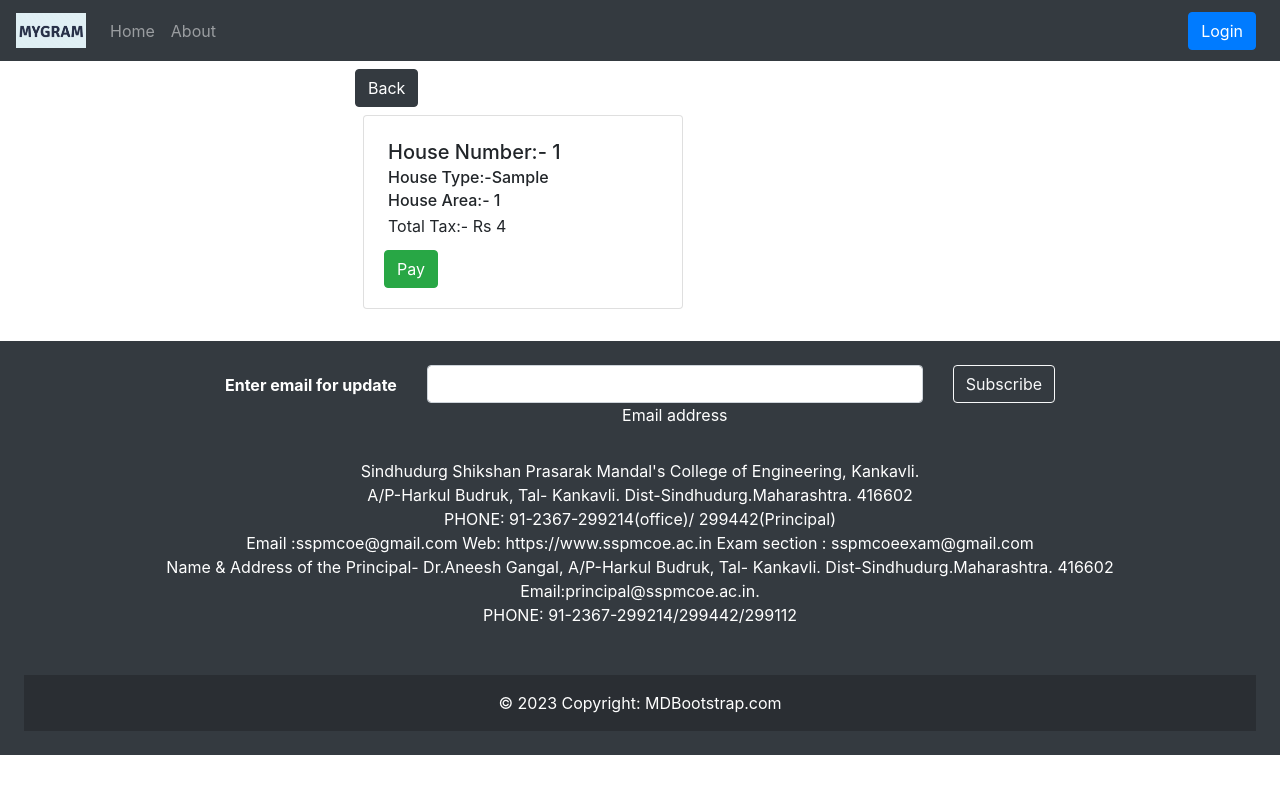
After one commit to MiniProComp/myGram, a Django app: page /viewhousetax/1/ in a window 1280 px wide. The commit adds this page. Run offline with Django 4.2, Linux system fonts and the light colour scheme; tables that the repository leaves empty hold one stand-in row (values such as "Sample post"); some libraries are stand-ins or nearby versions.

Commit message:
House tax details

```diff
--- a/mygram/gramapp/admin.py
+++ b/mygram/gramapp/admin.py
@@ -1,12 +1,13 @@
 from django.contrib import admin
-from .models import Grampanchayat, Gramadmin, Child, FamilyHead,Familymembers, Authority, WaterTax, WaterConnection, Houses
+from .models import Grampanchayat, Gramadmin, BirthDetail, FamilyHead,Familymembers, Authority, WaterTax, WaterConnection, Houses, Housetax
 # Register your models here.
 admin.site.register(Grampanchayat)
 admin.site.register(Gramadmin)
-admin.site.register(Child)
+admin.site.register(BirthDetail)
 admin.site.register(FamilyHead)
 admin.site.register(Familymembers)
 admin.site.register(Authority)
 admin.site.register(WaterTax)
 admin.site.register(WaterConnection)
 admin.site.register(Houses)
+admin.site.register(Housetax)
--- a/mygram/gramapp/urls.py
+++ b/mygram/gramapp/urls.py
@@ -27,6 +27,11 @@ urlpatterns = [
     path('waterConnectioninfo/', views.waterConnectioninfo, name='waterConnectioninfo'),
     path('addWatertax/', views.addWatertax, name='addWatertax'),
 
+    path('addHousetax/', views.addHousetax, name='addHousetax'),
+    path('addHouse/', views.addHouse, name='addHouse'),
+    path('houseDetails/', views.houseDetails, name='houseDetails'),
+    path('viewhousetax/<int:pk>/', views.viewHouseTax, name='viewhousetax'),
+
     path('viewFamily/', views.viewFamily, name='viewFamily'),
     path('viewFamilyDetails/<int:pk>/', views.viewFamilyDetails, name='viewFamilyDetails'),
 
--- a/mygram/gramapp/views.py
+++ b/mygram/gramapp/views.py
@@ -2,7 +2,7 @@ import smtplib
 from django.shortcuts import render, redirect, HttpResponse
 from django.contrib.auth import authenticate, login, logout
 from django.contrib import messages
-from .models import Grampanchayat, Gramadmin, Child, FamilyHead, Familymembers, WaterTax
+from .models import Grampanchayat, Gramadmin, BirthDetail, FamilyHead, Familymembers, WaterTax, Housetax, Houses
 from django.db.models import Max
 # from .forms import
 from django.contrib.auth.models import User
@@ -151,7 +151,7 @@ def addgramadmin(request, pk):
                                                                         " ""Don't share this with anyone \n"\
                                                                         "Your username is: " + gramadminusername +\
                                                                         "\nPassword is:" + gramadminpass +" \nURL:"
-            subject = eachGram.grampanchayat + 'Grampanchayat Admin username and password '
+            subject = eachGram.gramname + 'Grampanchayat Admin username and password '
             sender = 'myGram'
             receiver = gramadminemail
             sendmail(subject, sender, receiver, content)
@@ -186,7 +186,7 @@ def deletegramadmin(request, pk):
 
 
 def addBirthDetails(request):
-    childid = 1001 if Child.objects.count() == 0 else Child.objects.aggregate(max=Max('childid'))["max"] + 1
+    childid = 1001 if BirthDetail.objects.count() == 0 else BirthDetail.objects.aggregate(max=Max('childid'))["max"] + 1
     if request.method == "POST" and request.FILES['birthproof']:
         childname = request.POST['childname']
         gender = request.POST['gender']
@@ -199,7 +199,7 @@ def addBirthDetails(request):
         fss = FileSystemStorage('media/birthproof/')
 
 
-        ins = Child.objects.create(childid=childid, childname=childname, gender=gender, birthdate=birthdate,
+        ins = BirthDetail.objects.create(childid=childid, childname=childname, gender=gender, birthdate=birthdate,
                                    fathername=fathername, mothername=mothername, birthplace=birthplace, registeredon=registeredon,
                                    birthproof=birthproof)
         ins.save()
@@ -357,52 +357,61 @@ def addWatertax(request):
         print("no")
     return render(request, 'gramapp/addWatertax.html')
 
-# def addHouse(request):
-#     houseid = 200001 if House.objects.count() == 0 else House.objects.aggregate(max=Max('houseid'))["max"] + 1
-#     current_user = request.user
-#     gramadmin = Gramadmin.objects.get(user=current_user)
-#     admingram = gramadmin.grampanchayat
-#     gram = Grampanchayat.objects.get(gramname=admingram)
-#     familyheads = FamilyHead.objects.all().filter(grampanchayat=gram)
-#
-#     if request.method == "POST":
-#         houseno = request.POST['houseno']
-#         region = request.POST['region']
-#         subregion = request.POST['subregion']
-#         housetype = request.POST['housetype']
-#         housearea = request.POST['housearea']
-#         familyheadid = request.POST['ownername']
-#         ownername = FamilyHead.objects.get(familyheadid=familyheadid)
-#         ins = House.objects.create(houseno=houseno, gram=gram, houseid=houseid, region=region, subregion=subregion,
-#                                            housetype=housetype, housearea=housearea,
-#                                            ownername=ownername)
-#         ins.save()
-#         messages.success(request, '''House Successfully added...''')
-#         return redirect('home1')
-#     else:
-#         context = {'familyheads': familyheads}
-#     return render(request, 'gramapp/addHouse.html', context)
-#
-#
-# def addHousetax(request):
-#     housetypeid = 201 if Housetax.objects.count() == 0 else Housetax.objects.aggregate(max=Max('housetypeid'))["max"] + 1
-#     if request.method == "POST":
-#         housetype = request.POST['housetype']
-#         hosetaxrate = request.POST['hosetaxrate']
-#
-#         ins = Housetax.objects.create(housetypeid=housetypeid, housetype=housetype, hosetaxrate=hosetaxrate)
-#         ins.save()
-#         messages.success(request, '''House Tax Details Successfully added...''')
-#         return redirect('home1')
-#     else:
-#         print("no")
-#     return render(request, 'gramapp/addHousetax.html')
-#
-# def houseDetails(request):
-#     current_user = request.user
-#     familyhead = FamilyHead.objects.get(user=current_user)
-#     houses = House.objects.all().filter(ownername=familyhead)
-#
-#     context = {'houses': houses}
-#
-#     return render(request, 'gramapp/houseDetails.html',context)
+def addHouse(request):
+    houseid = 200001 if Houses.objects.count() == 0 else Houses.objects.aggregate(max=Max('houseid'))["max"] + 1
+    current_user = request.user
+    gramadmin = Gramadmin.objects.get(user=current_user)
+    admingram = gramadmin.grampanchayat
+    gram = Grampanchayat.objects.get(gramname=admingram)
+    familyheads = FamilyHead.objects.all().filter(grampanchayat=gram)
+
+    if request.method == "POST":
+        houseno = request.POST['houseno']
+        region = request.POST['region']
+        subregion = request.POST['subregion']
+        housetype = request.POST['housetype']
+        housearea = request.POST['housearea']
+        familyheadid = request.POST['ownername']
+        ownername = FamilyHead.objects.get(familyheadid=familyheadid)
+        ins = Houses.objects.create(houseno=houseno, gram=gram, houseid=houseid, region=region, subregion=subregion,
+                                           housetype=housetype, housearea=housearea,
+                                           ownername=ownername)
+        ins.save()
+        messages.success(request, '''House Successfully added...''')
+        return redirect('home1')
+    else:
+        context = {'familyheads': familyheads}
+    return render(request, 'gramapp/addHouse.html', context)
+
+
+def addHousetax(request):
+    housetypeid = 201 if Housetax.objects.count() == 0 else Housetax.objects.aggregate(max=Max('housetypeid'))["max"] + 1
+    if request.method == "POST":
+        housetype = request.POST['housetype']
+        hosetaxrate = request.POST['hosetaxrate']
+
+        ins = Housetax.objects.create(housetypeid=housetypeid, housetype=housetype, hosetaxrate=hosetaxrate)
+        ins.save()
+        messages.success(request, '''House Tax Details Successfully added...''')
+        return redirect('home1')
+    else:
+        print("no")
+    return render(request, 'gramapp/addHousetax.html')
+
+
+def houseDetails(request):
+    current_user = request.user
+    familyhead = FamilyHead.objects.get(user=current_user)
+    houses = Houses.objects.all().filter(ownername=familyhead)
+    context = {'houses': houses}
+
+    return render(request, 'gramapp/viewHouseDetails.html', context)
+
+def viewHouseTax(request, pk):
+    house = Houses.objects.get(houseid=pk)
+    housetype = house.housetype
+    housetax = Housetax.objects.get(housetype=housetype)
+    total_housetax = house.housearea * housetax.hosetaxrate
+    context = {'house': house, 'housetax': housetax, 'total_housetax': total_housetax}
+
+    return render(request, 'gramapp/viewHouseTax.html', context)
--- a/mygram/templates/gramapp/addHouse.html
+++ b/mygram/templates/gramapp/addHouse.html
@@ -37,8 +37,10 @@
     </div>
     <div class="form-group">
         <label for="housetype" class="form-label">House Type:</label>
-        <input type="text" class="form-control" id="housetype" name="housetype" autocomplete="off" required>
-    </div>
+            <select name="housetype" id="housetype" >
+                <option value="rcc">RCC</option>
+                <option value="loadbearing">Load Bearing</option>
+            </select >    </div>
     <div class="form-group">
         <label for="housearea" class="form-label">House area in sq.ft:</label>
         <input type="text" class="form-control" id="housearea" name="housearea" autocomplete="off" required>
--- a/mygram/templates/gramapp/base1.html
+++ b/mygram/templates/gramapp/base1.html
@@ -65,7 +65,7 @@
                     </a>
                     <div class="dropdown-menu" aria-labelledby="navbarDropdownMenuLink">
                         <a class="dropdown-item" href="{% url 'addBirthDetails' %}">Add Birth Details</a>
-                        <a class="dropdown-item" href="">Add House</a>
+                        <a class="dropdown-item" href="{% url 'addHouse' %}">Add House</a>
                         <a class="dropdown-item" href="">House Details</a>
                         <a class="dropdown-item" href="">Add Marriage Info</a>
                         <a class="dropdown-item" href="{% url 'addScheme' %}">Add Scheme</a>
@@ -80,10 +80,22 @@
                         Tax Information
                     </a>
                     <div class="dropdown-menu" aria-labelledby="navbarDropdownMenuLink">
-                        <a class="dropdown-item" href="">Add House Tax</a>
+                        <a class="dropdown-item" href="{% url 'addHousetax' %}">Add House Tax</a>
                         <a class="dropdown-item" href="">Add Water Tax</a>
                     </div>
+                </li>
                     {% endif %}
+                    {% elif user.is_active %}
+                    <li class="nav-item dropdown {% block viewhouseactive %}  {% endblock viewhouseactive %}">
+                    <a class="nav-link dropdown-toggle" href="#" id="viewhouse" data-toggle="dropdown"
+                        aria-haspopup="true" aria-expanded="false">
+                        Houses
+                    </a>
+                    <div class="dropdown-menu" aria-labelledby="viewhouse">
+                        <a class="dropdown-item" href="{% url 'houseDetails' %}">View House</a>
+                    </div>
+                    </li>
+
                     {% endif %}
 
                 <li class="nav-item {% block aboutactive %}  {% endblock aboutactive %}">
--- /dev/null
+++ b/mygram/templates/gramapp/viewHouseTax.html
@@ -0,0 +1,37 @@
+{% extends 'gramapp/base1.html' %}
+
+{% block title %} House Tax {% endblock title %}
+{% block companyactive %} active {% endblock companyactive %}
+
+{% block head %}
+    <style>
+        .container{
+            width: 600px;
+            }
+
+    </style>
+{% endblock head %}
+
+
+
+{% block body %}
+<div class="container">
+    <div class="row justify-content-center">
+        <div class="col md-6">
+          <a href="{% url 'houseDetails' %}" class="btn btn-dark mt-2">Back</a>
+            <div class="card m-2" style="width: 20rem;">
+                <div class="card-body">
+                    <h5 class="card-title m-1"></h5>
+                    <h5 class="card-title m-1">House Number:- {{house.houseno}}</h5>
+                    <h6 class="card-subtitle m-1">House Type:-{{house.housetype}}</h6>
+                    <h6 class="card-text m-1">House Area:- {{house.housearea}}</h6>
+                    <p class="card-text m-1">Total Tax:- Rs {{total_housetax}}</p>
+
+                    <a href="#" class="btn btn-success mt-2">Pay</a>
+                </div>
+            </div>
+        </div>
+    </div>
+</div>
+
+{% endblock body %}
```
Also changed, not shown: mygram/gramapp/models.py (+12 -6 lines), mygram/templates/gramapp/viewHouseDetails.html (renamed from mygram/templates/gramapp/houseDetails.html, +6 -5 lines), mygram/db.sqlite3.
